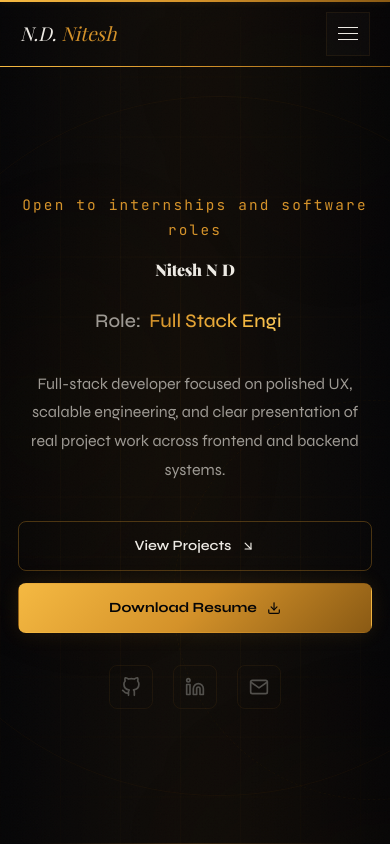
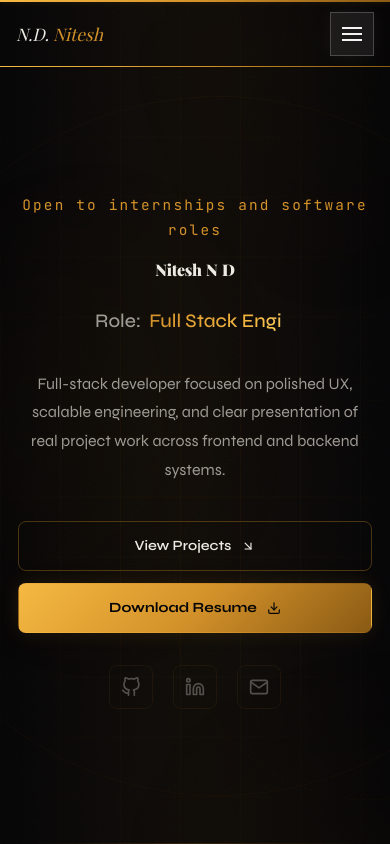
Before and after one commit to Nitesh-N-D/Portfolio, a React (Vite) app in the folder frontend/: page / in a window 390 px wide. Shown: the top 844 px of the page. Built offline with nearby package versions, Linux system fonts and the light colour scheme; the HTML template or start-up script is replaced by a standard one; a web font is replaced by a local one.

Commit message:
Refactor Navbar component styles for improved responsiveness and layout

```diff
--- a/frontend/src/components/Navbar.tsx
+++ b/frontend/src/components/Navbar.tsx
@@ -100,17 +100,17 @@ export default function Navbar() {
         animate={{ y: 0, opacity: 1 }}
         transition={{ duration: 0.5, ease: [0.25, 0.46, 0.45, 0.94] }}
       >
-        <div className="premium-container flex h-full items-center justify-between px-5">
+        <div className="premium-container flex h-full min-w-0 items-center justify-between gap-4 px-4 sm:px-5">
           <a
             href="#home"
-            className="font-display text-[1.2rem] italic text-text-primary transition-transform duration-200 hover:scale-[1.03]"
+            className="shrink-0 whitespace-nowrap font-display text-[1.08rem] italic text-text-primary transition-transform duration-200 hover:scale-[1.03] sm:text-[1.2rem]"
             data-cursor="hover"
             onClick={() => setMenuOpen(false)}
           >
             N.D. <span className="text-amber-500">Nitesh</span>
           </a>
 
-          <div className="hidden items-center gap-8 lg:flex">
+          <div className="hidden min-w-0 items-center gap-5 xl:flex 2xl:gap-8">
             {sections.map(section => {
               const isActive = active === section;
               return (
@@ -118,7 +118,7 @@ export default function Navbar() {
                   key={section}
                   href={`#${section}`}
                   aria-current={isActive ? "page" : undefined}
-                  className={`relative font-mono text-[0.78rem] capitalize tracking-[0.1em] transition-colors duration-300 ${
+                  className={`relative whitespace-nowrap font-mono text-[0.72rem] capitalize tracking-[0.1em] transition-colors duration-300 2xl:text-[0.78rem] ${
                     isActive ? "text-amber-500" : "text-zinc-300 hover:text-white"
                   }`}
                   data-cursor="hover"
@@ -137,7 +137,7 @@ export default function Navbar() {
 
           <button
             type="button"
-            className="relative flex h-11 w-11 items-center justify-center border border-[var(--border-subtle)] bg-[var(--bg-glass)] lg:hidden"
+            className="relative flex h-11 w-11 shrink-0 items-center justify-center border border-white/20 bg-white/[0.08] shadow-[0_0_18px_rgba(255,255,255,0.05)] backdrop-blur-md transition-colors duration-300 hover:border-amber-500/60 hover:bg-amber-500/10 xl:hidden"
             onClick={() => setMenuOpen(open => !open)}
             aria-label="Toggle navigation menu"
             aria-expanded={menuOpen}
@@ -146,17 +146,17 @@ export default function Navbar() {
           >
             <span className="sr-only">Toggle navigation</span>
             <span
-              className={`absolute h-px w-5 bg-text-primary transition-all duration-300 ${
+              className={`absolute h-0.5 w-5 bg-zinc-100 transition-all duration-300 ${
                 menuOpen ? "rotate-45" : "-translate-y-1.5"
               }`}
             />
             <span
-              className={`absolute h-px w-5 bg-text-primary transition-all duration-300 ${
+              className={`absolute h-0.5 w-5 bg-zinc-100 transition-all duration-300 ${
                 menuOpen ? "opacity-0" : "opacity-100"
               }`}
             />
             <span
-              className={`absolute h-px w-5 bg-text-primary transition-all duration-300 ${
+              className={`absolute h-0.5 w-5 bg-zinc-100 transition-all duration-300 ${
                 menuOpen ? "-rotate-45" : "translate-y-1.5"
               }`}
             />
@@ -174,7 +174,7 @@ export default function Navbar() {
         {menuOpen && (
           <motion.div
             id="mobile-navigation"
-            className="fixed inset-0 z-[999] flex flex-col items-center justify-center bg-[var(--bg-overlay)] px-6 backdrop-blur-3xl lg:hidden"
+            className="fixed inset-0 z-[999] flex flex-col items-center justify-center bg-[var(--bg-overlay)] px-6 backdrop-blur-3xl xl:hidden"
             initial={{ opacity: 0 }}
             animate={{ opacity: 1 }}
             exit={{ opacity: 0 }}
```
